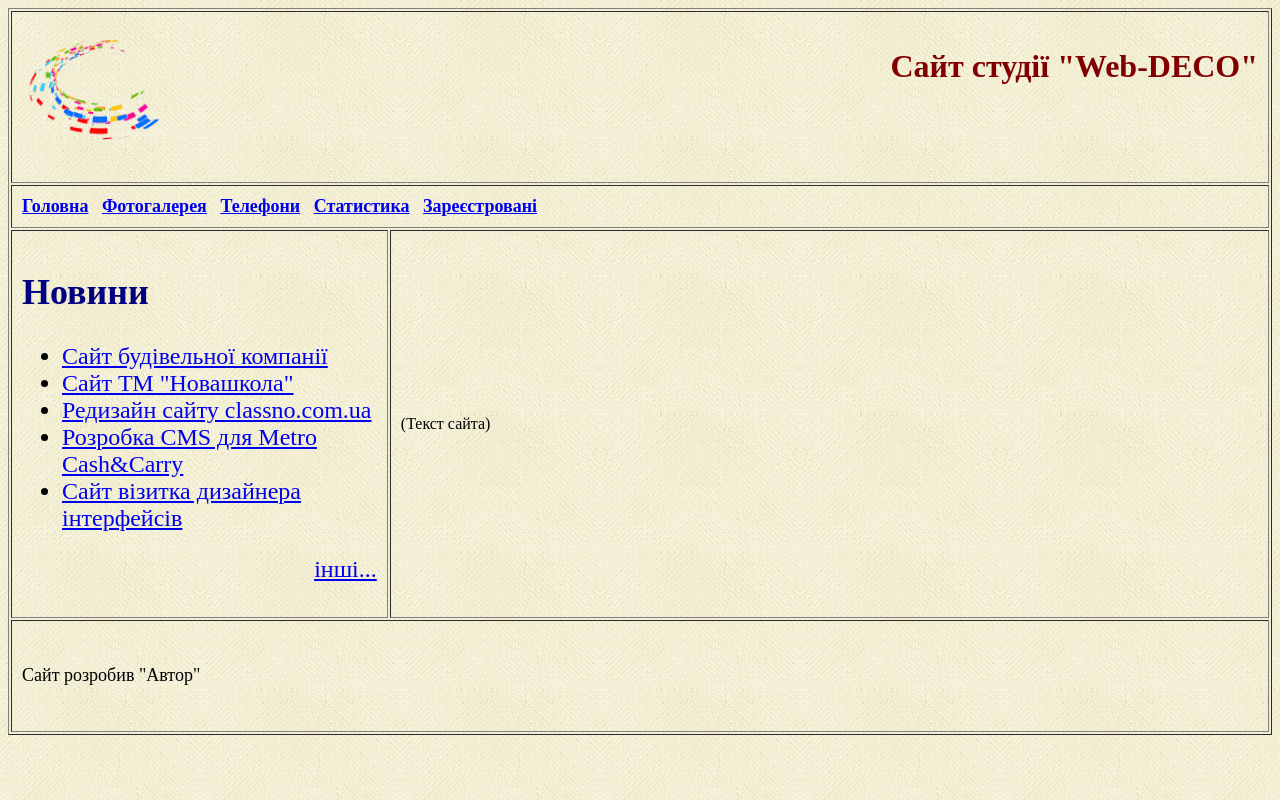
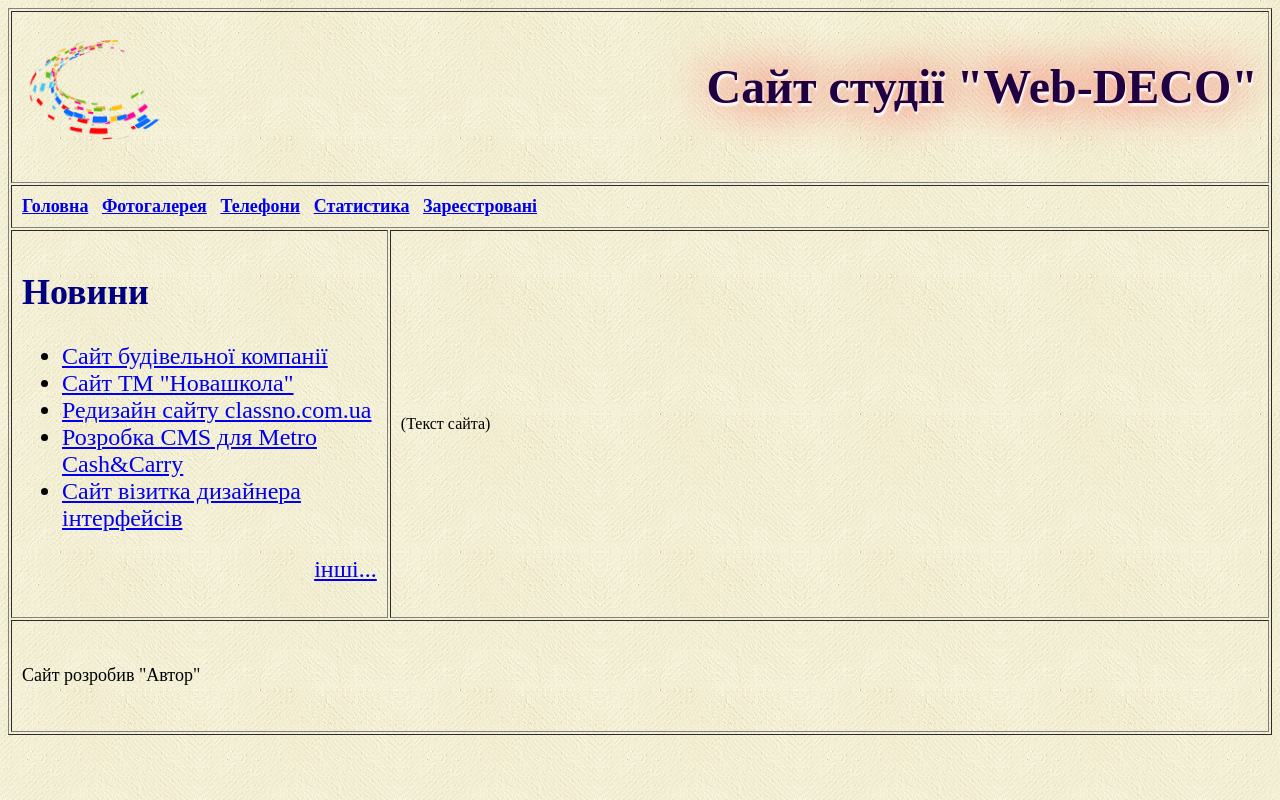
Before and after one commit to Mirada2701/Mirada2701.github.io, a plain HTML site: page index.html in a window 1280 px wide. Drawn offline with Linux system fonts and the light colour scheme.

Commit message:
09 - Добавити стиль-тінь

```diff
--- a/index.html
+++ b/index.html
@@ -5,13 +5,20 @@
     <meta http-equiv="X-UA-Compatible" content="IE=edge">
     <meta name="viewport" content="width=device-width, initial-scale=1.0">
     <title>Сайт web-студії "Web-DECO"</title>
+    <style>
+        .shadowtext {
+          text-shadow: 1px 3px 2px white, 0 0 1em red;
+          color: #210042;
+          font-size: 2em;
+        }
+    </style>
 </head>
 <body background="images/bg.jpg">
    <table border="1" align="center" cellpadding="10" >
     <tr>
-        <td colspan="2" height="150" align="right">
+        <td colspan="2" height="150" align="right" hspace="5">
         <img src="images/logo.png" height="140" width="140" align="left" >
-        <font color="Maroon"><h1 class="shadowtext">Сайт студії "Web-DECO"</h1></font>
+        <font size="5" color="Maroon"><h1 class="shadowtext">Сайт студії "Web-DECO"</h1></font>
         </td>
     </tr>
     <tr>
```
